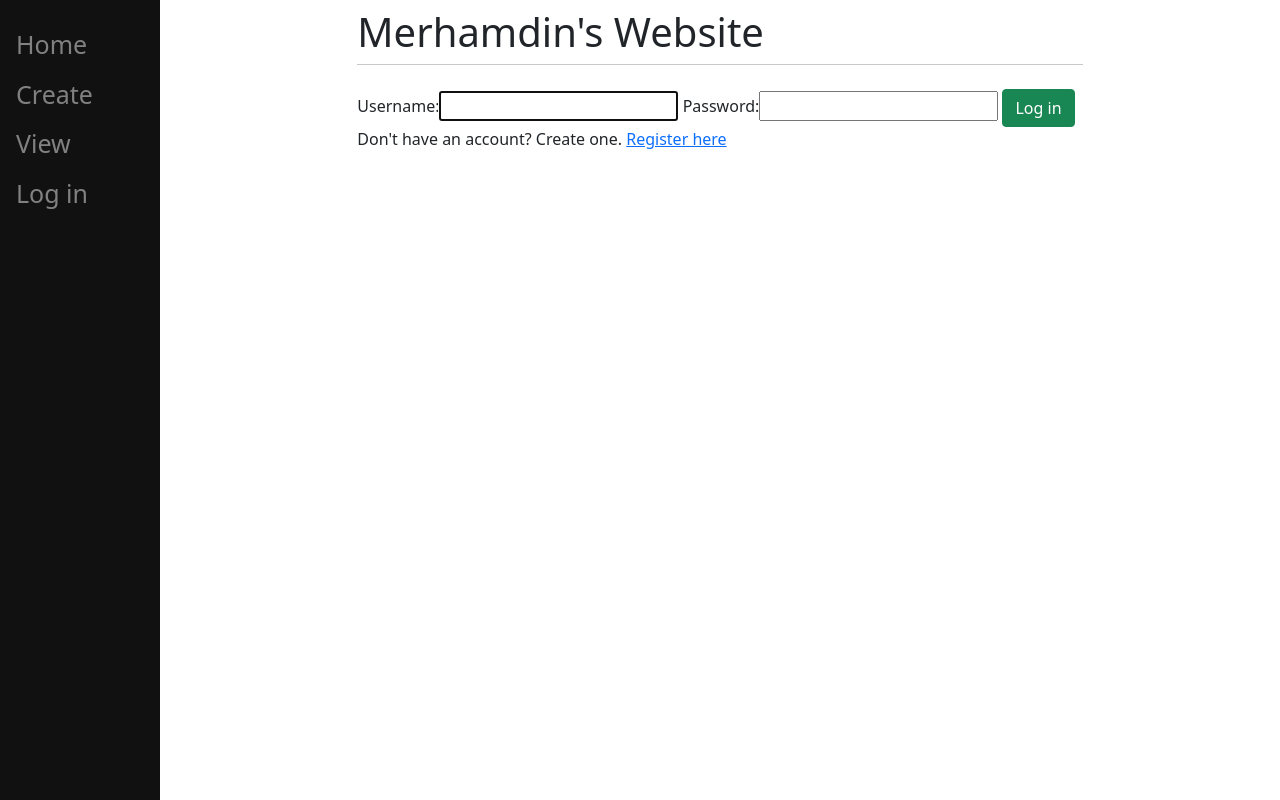
After one commit to emiyash1rou/merwebsite, a Django app: page /login/ in a window 1280 px wide. The commit adds this page. Run offline with Django 3.2, Linux system fonts and the light colour scheme; some libraries are stand-ins or nearby versions.

Commit message:
Finished the tutorial. Design still ongoing

```diff
--- a/mysite/main/models.py
+++ b/mysite/main/models.py
@@ -1,7 +1,8 @@
 from django.db import models
-
+from django.contrib.auth.models import User
 # Create your models here.
 class ToDoList(models.Model):
+    user = models.ForeignKey(User, on_delete=models.CASCADE,related_name="todolist",null=True)
     name = models.CharField(max_length=200)
 
 
--- a/mysite/main/templates/main/base.html
+++ b/mysite/main/templates/main/base.html
@@ -43,9 +43,15 @@
     </head>
     <body>
         <div class="sidenav">
-            <a href="/home">Home</a>
+            <a href="/">Home</a>
             <a href="/create">Create</a>
-            <a href="/2">View</a>
+            <a href="/view">View</a>
+            <!-- bad practice, people can go to website via inputting a link, subject to change -->
+            {% if user.is_authenticated %}
+            <a href="/logout">Log out</a>
+            {% else %}
+            <a href="/login">Log in</a>
+            {% endif %}
 
         </div>
         <div id="content",  name="content" , class="main">
@@ -53,8 +59,10 @@
             <div class="col-8">
                 <h1 class="mt-2">Merhamdin's Website</h1>
                 <hr class="mt-0 mb-4">
+
         {% block content %}
         {% endblock %}
+
             </div>
         </div>
         </div>
--- a/mysite/main/templates/main/create.html
+++ b/mysite/main/templates/main/create.html
@@ -2,6 +2,7 @@
 {% block title %} Create New List {% endblock %}
 {% block content %}
 <h3>Create Page</h3>
+{% if user.is_authenticated %}
 <form method="post" class="form-group">
 {% csrf_token %}
 <div class="input-group mb-3">
@@ -12,5 +13,8 @@
 {{form.name}}
 </div>
 </form>
+{% else %}
+<p> You must be logged in to be able to create pages. Log in <a href="/login">here!</a> </p>
+{% endif %}
 
 {% endblock %}
--- a/mysite/main/urls.py
+++ b/mysite/main/urls.py
@@ -2,7 +2,9 @@ from django.urls import path
 from .import views
 
 urlpatterns=[
-    path("<int:id>",views.index,name="index"),
-    path("",views.home,name="home"),
-    path("create/",views.create,name="create"),
+path("", views.home, name="home"),
+path("view/", views.view, name="index"),
+path("home/", views.home, name="home"),
+path("create/", views.create, name="index"),
+path("<int:id>", views.index, name="index"),
 ]
--- a/mysite/mysite/settings.py
+++ b/mysite/mysite/settings.py
@@ -128,3 +128,5 @@ STATIC_URL = '/static/'
 DEFAULT_AUTO_FIELD = 'django.db.models.BigAutoField'
 
 CRISPY_TEMPLATE_PACK="bootstrap4"
+LOGIN_REDIRECT_URL="/"
+LOGOUT_REDIRECT_URL="/"
--- a/mysite/mysite/urls.py
+++ b/mysite/mysite/urls.py
@@ -21,4 +21,5 @@ urlpatterns = [
     # path('register/')
     path("register/", v.register,name="register"),
     path('', include("main.urls")),
+    path('', include("django.contrib.auth.urls")),
 ]
--- a/mysite/register/templates/register/register.html
+++ b/mysite/register/templates/register/register.html
@@ -7,9 +7,9 @@ Registration
 <h3>Create Page</h3>
 <form method="post" action="/register/" class="form-group">
 {% csrf_token %}
+{{form|crispy}}
+<button type="submit", name="save", class="btn btn-success">Register Account</button>
 
-<button type="submit", name="save", class="btn btn-success">Register Account</button>
-{{form|crispy}}
 
 </form>
 {% endblock %}
--- /dev/null
+++ b/mysite/register/templates/registration/login.html
@@ -0,0 +1,12 @@
+{% extends "main/base.html" %}
+{% block title %}Login {% endblock%}
+{% block content %}
+{% load crispy_forms_tags %}
+<form method="post" class="form-group">
+    {% csrf_token %}
+    {{form}}
+
+    <button type="submit" class="btn btn-success">Log in</button>
+    <p>Don't have an account? Create one. <a href="/register"> Register here</a> </p>
+</form>
+{% endblock%}
```
Also changed, not shown: mysite/main/templates/main/home.html (+4 -4 lines), mysite/main/templates/main/view.html (added, +13 -0 lines), mysite/main/views.py (+21 -15 lines), README.md, mysite/db.sqlite3, mysite/main/migrations/0001_initial.py, mysite/main/migrations/0002_alter_todolist_user.py (added).
